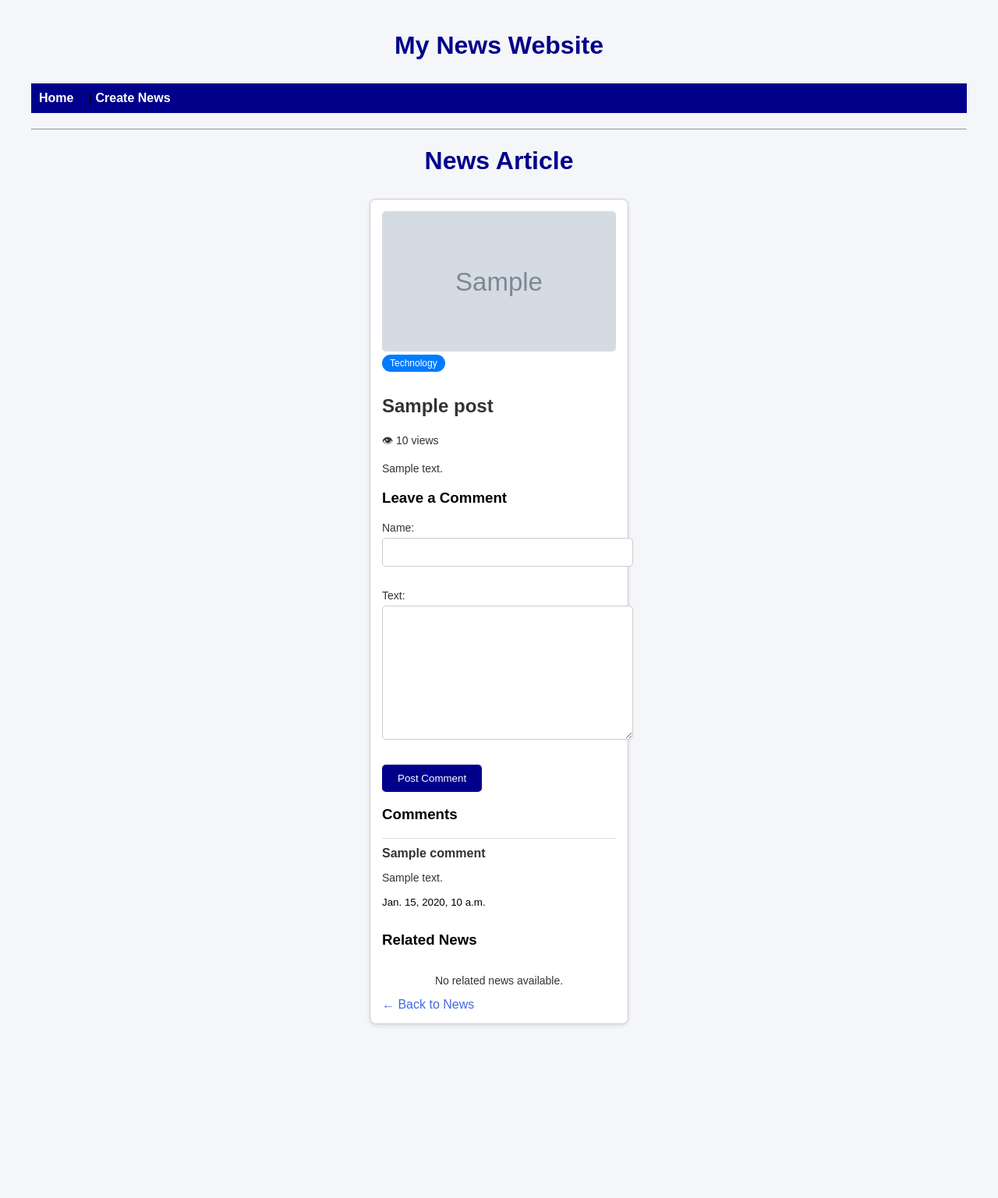
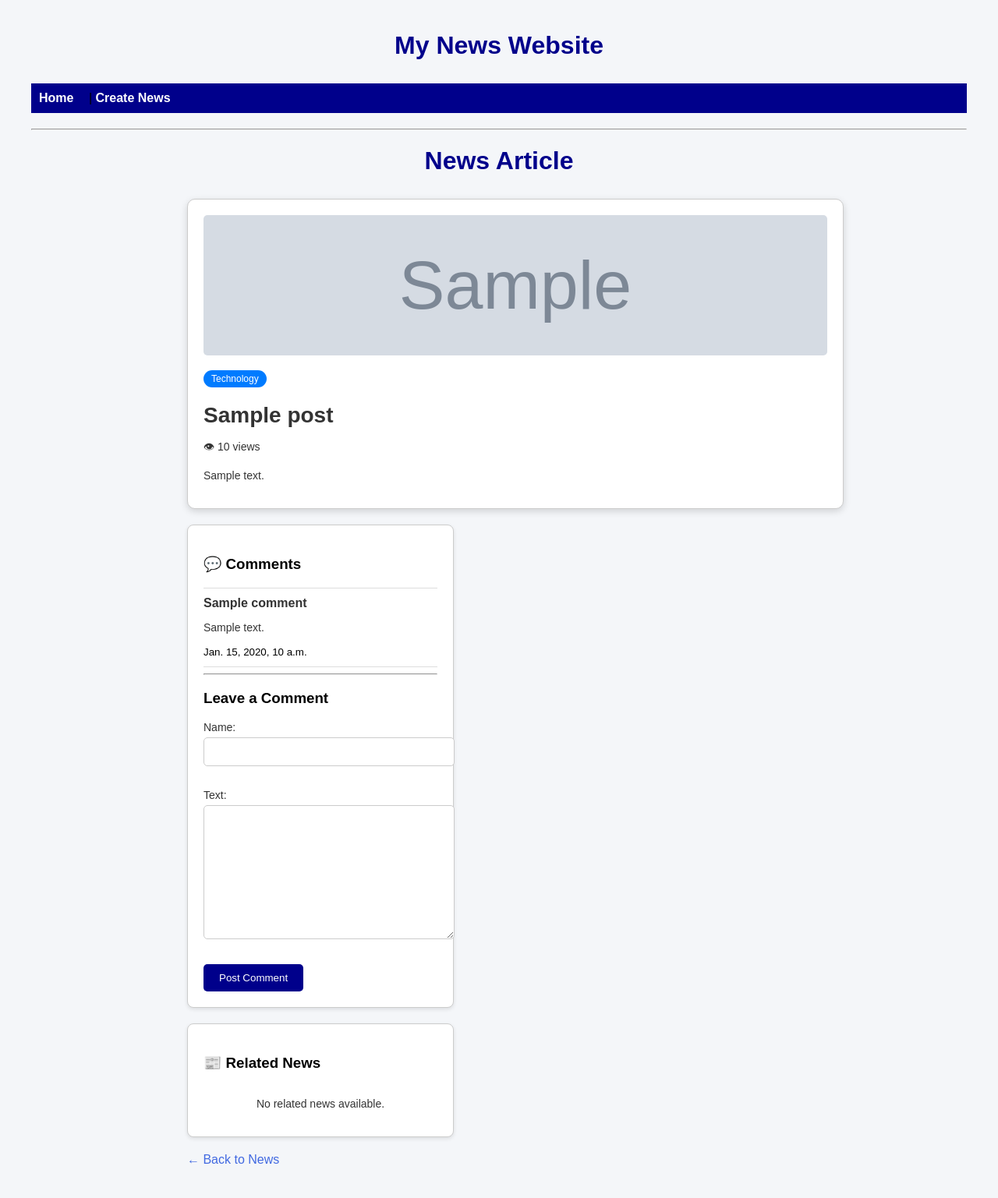
Before and after one commit to Cedrick40/myproject, a Django app: page /post/1/ in a window 1280 px wide. Shown: the whole page at 78% size. Before the commit the page ends 1316 px from the top, so only its background shows below. Run offline with Django 5.2, Linux system fonts and the light colour scheme; tables that the repository leaves empty hold one stand-in row (values such as "Sample post"); grey boxes marked "Sample" are stand-in pictures.

Commit message:
Fully redesigned post detailed page with comments and related posts

```diff
--- a/news/static/news/style.css
+++ b/news/static/news/style.css
@@ -222,3 +222,65 @@ form select {
 .small-card h3 {
     font-size: 16px;
 }
+/* ===== POST DETAIL PAGE ===== */
+
+.post-detail-container {
+    max-width: 800px;
+    margin: 0 auto;
+}
+
+.detail-card {
+    padding: 20px;
+}
+
+.detail-image {
+    width: 100%;
+    max-height: 400px;
+    object-fit: cover;
+    border-radius: 8px;
+    margin-bottom: 15px;
+}
+
+.detail-title {
+    font-size: 28px;
+    margin: 10px 0;
+}
+
+.detail-meta {
+    color: gray;
+    font-size: 14px;
+}
+
+.detail-content {
+    line-height: 1.6;
+    margin-top: 15px;
+}
+
+/* COMMENTS */
+
+.comment-card {
+    margin-top: 20px;
+    padding: 20px;
+}
+
+.comment-box {
+    border-bottom: 1px solid #ddd;
+    padding: 10px 0;
+}
+
+/* RELATED POSTS */
+
+.related-card {
+    margin-top: 20px;
+    padding: 20px;
+}
+
+.small-card {
+    width: 200px;
+}
+
+/* BACK BUTTON */
+
+.back-link {
+    margin-top: 20px;
+}
--- a/news/templates/news/post_detail.html
+++ b/news/templates/news/post_detail.html
@@ -2,24 +2,48 @@
 
 {% block content %}
 
-<h1>News Article</h1>
+<h1 class="page-title">News Article</h1>
 
-<div class="card-container">
+<div class="post-detail-container">
 
-    <div class="card">
+    <!-- MAIN POST -->
+    <div class="card detail-card">
 
         {% if post.image %}
-            <img src="{{ post.image.url }}" alt="{{ post.title }}">
+            <img class="detail-image" src="{{ post.image.url }}" alt="{{ post.title }}">
         {% endif %}
 
         <span class="category-badge">
             {{ post.category|title }}
         </span>
 
-        <h2>{{ post.title }}</h2>
-        <p>👁 {{ post.views }} views</p>
+        <h2 class="detail-title">{{ post.title }}</h2>
 
-        <p>{{ post.content|linebreaks }}</p>
+        <p class="detail-meta">👁 {{ post.views }} views</p>
+
+        <p class="detail-content">
+            {{ post.content|linebreaks }}
+        </p>
+
+    </div>
+
+    <!-- COMMENTS SECTION -->
+    <div class="card comment-card">
+
+        <h3>💬 Comments</h3>
+
+        {% for comment in post.comments.all %}
+            <div class="comment-box">
+                <strong>{{ comment.name }}</strong>
+                <p>{{ comment.text }}</p>
+                <small>{{ comment.created_at }}</small>
+            </div>
+        {% empty %}
+            <p>No comments yet.</p>
+        {% endfor %}
+
+        <hr>
+
         <h3>Leave a Comment</h3>
 
         <form method="POST">
@@ -28,27 +52,16 @@
             <button type="submit" class="btn">Post Comment</button>
         </form>
 
-<h3>Comments</h3>
-
-{% for comment in post.comments.all %}
-
-<div class="comment-box">
-    <strong>{{ comment.name }}</strong>
-    <p>{{ comment.text }}</p>
-    <small>{{ comment.created_at }}</small>
     </div>
 
-{% empty %}
+    <!-- RELATED POSTS -->
+    <div class="card related-card">
 
-<p>No comments yet.</p>
-
-{% endfor %}
-<h3>Related News</h3>
+        <h3>📰 Related News</h3>
 
         <div class="card-container">
 
             {% for related in related_posts %}
-
                 <div class="card small-card">
 
                     {% if related.image %}
@@ -62,19 +75,19 @@
                     </h4>
 
                 </div>
-
             {% empty %}
-
                 <p>No related news available.</p>
-
             {% endfor %}
-
-</div>
-
-        <a href="{% url 'post_list' %}">← Back to News</a>
 
         </div>
 
     </div>
 
+    <!-- BACK BUTTON -->
+    <div class="back-link">
+        <a href="{% url 'post_list' %}">← Back to News</a>
+    </div>
+
+</div>
+
 {% endblock %}
```
Lines whose indentation alone changed are shown as unchanged.
